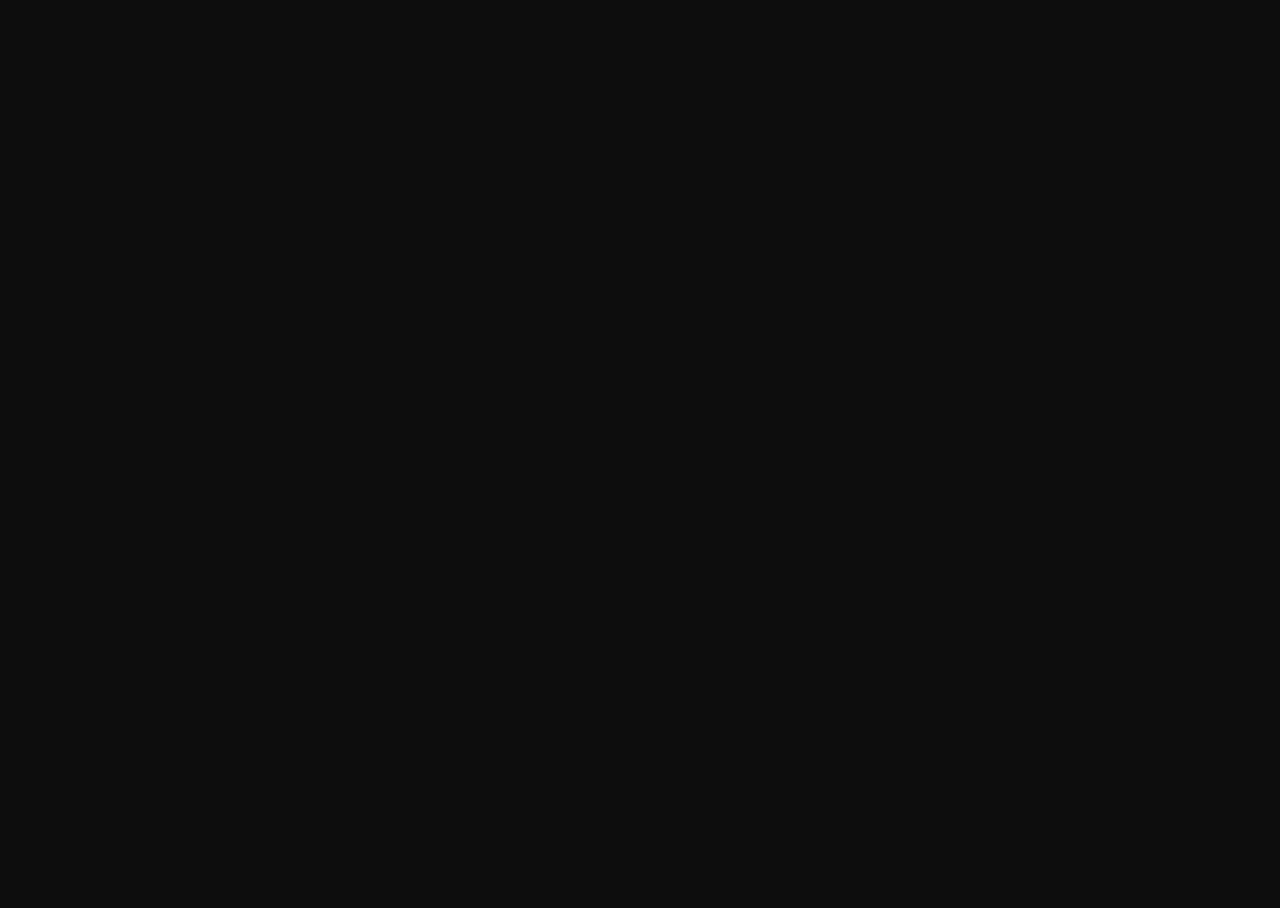
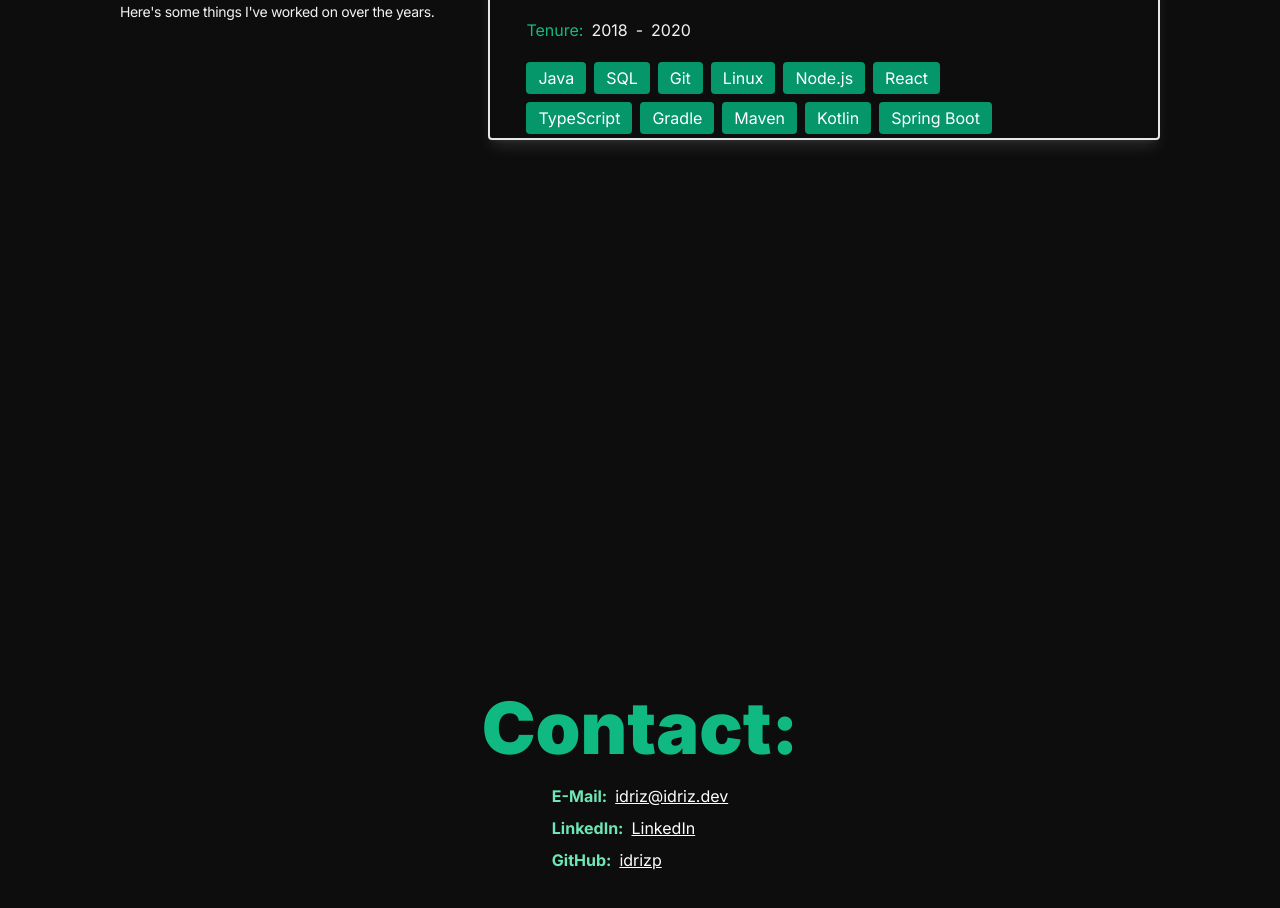
Before and after one commit to idrizp/personal-page, a Next.js app: page / in a window 1280 px wide. Shown: the part 2032-2940 px from the top of the page. Before the commit the page ends 1620 px from the top, so only its background shows below. Built offline with nearby package versions, Linux system fonts and the light colour scheme.

Commit message:
Added contact and work experience

```diff
--- a/src/app/page.tsx
+++ b/src/app/page.tsx
@@ -26,14 +26,30 @@ const Home = () => {
         </div>
         <div id="projects" className="flex flex-col gap-y-6 min-h-screen items-center justify-center">
           <div className="text-center">
-            <p className="lg:text-6xl font-black tracking-tighter">Projects</p>
+            <p className="text-3xl lg:text-6xl font-black tracking-tighter">Projects</p>
             <small className="text-emerald-500">Projects I have worked on over the years</small>
           </div>
           <ul className="p-6 flex flex-col gap-y-6 lg:flex-row lg:max-w-5xl lg:gap-y-5 flex-wrap lg:gap-x-6 items-center justify-center">
             <ProjectList />
           </ul>
-          <div id="work-experience">
-            {/* <WorkExperience /> */}
+          <div id="work-experience" className="min-h-screen h-full w-full flex flex-row lg:px-6 xl:px-24">
+            <WorkExperience />
+          </div>
+          <div id="contact" className="h-screen w-full flex flex-col items-center justify-center">
+            <h1 className="font-black text-emerald-500 text-4xl my-5 lg:text-7xl">Contact:</h1>
+            <div className="flex flex-col gap-y-2">
+              <p className="text-emerald-300 font-bold inline-flex gap-x-2">E-Mail:
+                <a className="text-white font-normal underline" href="mailto:idriz@idriz.dev">idriz@idriz.dev</a>
+              </p>
+              <p className="text-emerald-300 font-bold inline-flex gap-x-2">
+                LinkedIn:
+                <a className="text-white font-normal underline" target="_blank" href="https://www.linkedin.com/in/idriz-pelaj-a13a12254/">LinkedIn</a>
+              </p>
+              <p className="text-emerald-300 font-bold inline-flex gap-x-2">
+                GitHub:
+                <a className="text-white font-normal underline" target="_blank" href="https://github.com/idrizp">idrizp</a>
+              </p>
+            </div>
           </div>
         </div>
       </div>
--- a/src/components/home/Job.tsx
+++ b/src/components/home/Job.tsx
@@ -1,16 +1,33 @@
-const Job = ({ title, tenureFrom, tenureTo, company, description, technologies }: {
+export interface JobProps {
     title: string,
     tenureFrom: string,
     tenureTo: string,
     company: string,
     description: string[],
     technologies: string[],
-}) => {
+};
+
+const Job = ({ title, tenureFrom, tenureTo, company, description, technologies }: JobProps) => {
     return (
-        <div className="text-center">
-            <p>{title}</p>
-            <p>{tenureFrom}</p>
-            <p>{tenureTo}</p>
+        <div className="flex flex-col gap-y-5">
+            <div>
+                <p className="text-emerald-500 font-bold tracking-tighter lg:text-4xl">{company}</p>
+                <p className="font-black underline">{title}</p>
+            </div>
+            <ul className="list-disc list-inside flex flex-col">
+                {description.map(desc => <li key={desc}>{desc}</li>)}
+            </ul>
+            <div className="flex flex-row gap-x-2 items-center">
+                <p className="text-emerald-500">Tenure:</p>
+                <p>{tenureFrom}</p>
+                <p>-</p>
+                <p>{tenureTo}</p>
+            </div>
+            <div className="flex flex-row flex-wrap max-w-lg gap-x-2 gap-y-2 items-center">
+                {technologies.map(technology => <p className="text-white bg-emerald-600 rounded px-3 py-1" key={technology}>
+                    {technology}
+                </p>)}
+            </div>
         </div>
     )
 }
--- a/src/components/home/WorkExperience.tsx
+++ b/src/components/home/WorkExperience.tsx
@@ -1,6 +1,103 @@
+import Job, { JobProps } from "./Job"
+
+const jobs: JobProps[] = [
+    {
+        title: "Software Developer",
+        company: "Freelancing",
+        description: [
+            "Created websites for clients using React, HTML/CSS and JavaScript.",
+            "Wrote custom web servers in Java using Spring Boot to handle API requests.",
+            "Hooked into various financial APIs to fetch data and display it on client websites."
+        ],
+        technologies: [
+            "Java",
+            "SQL",
+            "Git",
+            "Linux",
+            "Node.js",
+            "React",
+            "TypeScript",
+            "Gradle",
+            "Maven",
+            "Kotlin",
+            "Spring Boot",
+            "HTML",
+            "CSS3",
+            "Bootstrap"
+        ],
+        tenureFrom: "2018",
+        tenureTo: "2020",
+    },
+    {
+        title: "Software Developer",
+        company: "Lemon Gaming LTD",
+        description: [
+            "Wrote efficient Java code for game servers that handle thousands of concurrent connections at once.",
+            "Optimized SQL queries to reduce server load and improve query speed.",
+            "Wrote a custom web server in Java to serve static files and handle API requests.",
+        ],
+        technologies: [
+            "Java",
+            "SQL",
+            "Git",
+            "Linux",
+            "Node.js",
+            "React",
+            "TypeScript",
+            "Gradle",
+            "Maven",
+            "Kotlin"
+        ],
+        tenureFrom: "2020",
+        tenureTo: "2022",
+    },
+    {
+        title: "Software Developer",
+        company: "Telara Studios",
+        description: [
+            "Wrote networking code that isolated users to their own virtual environment within a game.",
+            "Wrote UI libraries to ease the development of UI components within the game.",
+        ],
+        tenureFrom: "2022",
+        tenureTo: "2023",
+        technologies: [
+            "Java",
+            "SQL",
+            "Git",
+            "Linux",
+            "Gradle",
+            "Maven",
+        ]
+    },
+    {
+        title: "CEO",
+        company: "BISHA Studios",
+        description: [
+            "Wrote libraries in C# to facilitate easier game development using the Unity engine.",
+            "Wrote a custom map engine for easier hexagonal map editing using tilemaps with the Unity engine.",
+        ],
+        technologies: [
+            "C#",
+            "Unity",
+            "Git",
+            "Python",
+        ],
+        tenureFrom: "2022",
+        tenureTo: "2023",
+    },
+]
+
 const WorkExperience = () => {
     return (
-        <div>WorkExperience</div>
+        <div className="flex-1 p-6 flex gap-y-10 lg:gap-y-0 flex-col lg:flex-row lg:justify-between w-full items-center">
+            <div className="lg:max-w-md">
+                <p className="text-3xl lg:text-6xl text-emerald-500 font-black tracking-tighter">Work Experience:</p>
+                <p className="lg:mt-2 text-sm tracking-tight">Here's some things I've worked on over the years.</p>
+            </div>
+            <div className="flex flex-col lg:border-2 lg:rounded lg:p-9 lg:shadow-lg lg:shadow-white/10 lg:max-h-96 lg:overflow-y-scroll gap-y-20">
+                {jobs.map(job => <Job key={job.company} {...job} />)}
+            </div>
+        </div>
     )
 }
 export default WorkExperience
```
